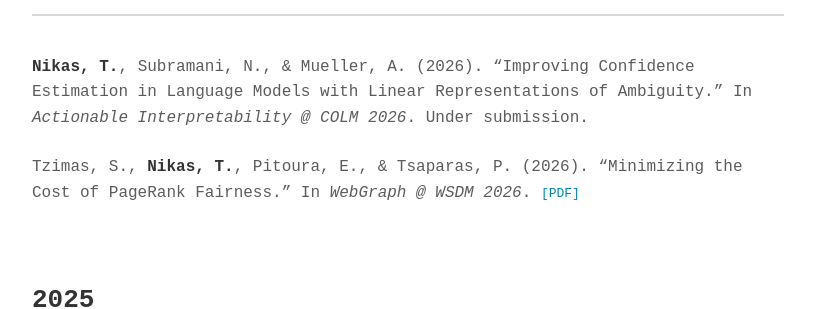
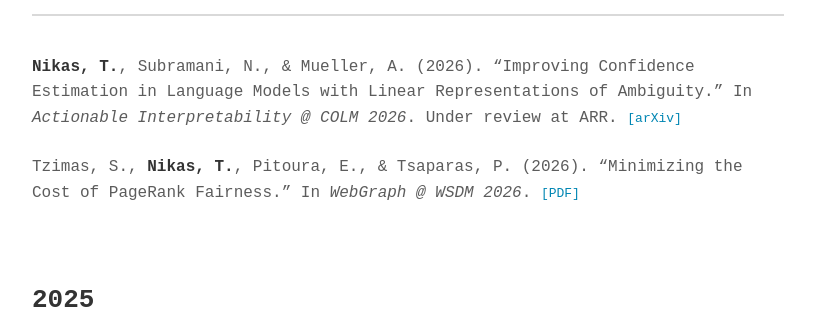
Before and after one commit to tnikas/tnikas.github.io, a Jekyll site: the page built from publications.md, in a window 1280 px wide. Shown: the part 337-646 px from the top of the page, without its empty margins (232-1047 px from the left). Built offline with Jekyll 4.4.1, drawn with Linux system fonts in a browser that asks for light colours; some web fonts are replaced.

Commit message:
Link arXiv preprint in CV, publications, and news
Co-Authored-By: Claude Opus 5.5 <noreply@anthropic.com>

```diff
--- a/_data/news.yml
+++ b/_data/news.yml
@@ -1,3 +1,6 @@
+- date: 2026-11-09
+  content_html: 'New preprint "<em>Improving Confidence Estimation in Language Models with Linear Representations of Ambiguity</em>" is now on <a href="https://arxiv.org/abs/2611.11838" target="_blank" rel="noopener">arXiv</a>.'
+
 - date: 2026-09-02
   content_html: 'Attended the <a href="https://athnlp.github.io/2026/index.html" target="_blank" rel="noopener">Athens NLP Summer School (AthNLP) 2026</a>.'
 
--- a/publications.md
+++ b/publications.md
@@ -10,7 +10,8 @@ Please see my [Google Scholar](https://scholar.google.com/citations?user=dBImAjs
 
 ## 2026
 
-**Nikas, T.**, Subramani, N., & Mueller, A. (2026). "Improving Confidence Estimation in Language Models with Linear Representations of Ambiguity." In *Actionable Interpretability @ COLM 2026*. Under submission.
+**Nikas, T.**, Subramani, N., & Mueller, A. (2026). "Improving Confidence Estimation in Language Models with Linear Representations of Ambiguity." In *Actionable Interpretability @ COLM 2026*. Under review at ARR.
+[[arXiv]](https://arxiv.org/abs/2611.11838)
 
 Tzimas, S., **Nikas, T.**, Pitoura, E., & Tsaparas, P. (2026). "Minimizing the Cost of PageRank Fairness." In *WebGraph @ WSDM 2026*.
 [[PDF]](https://www.cs.uoi.gr/~tsap/publications/webgraph2026.pdf)
```
Also changed, not shown: 1 other file.
